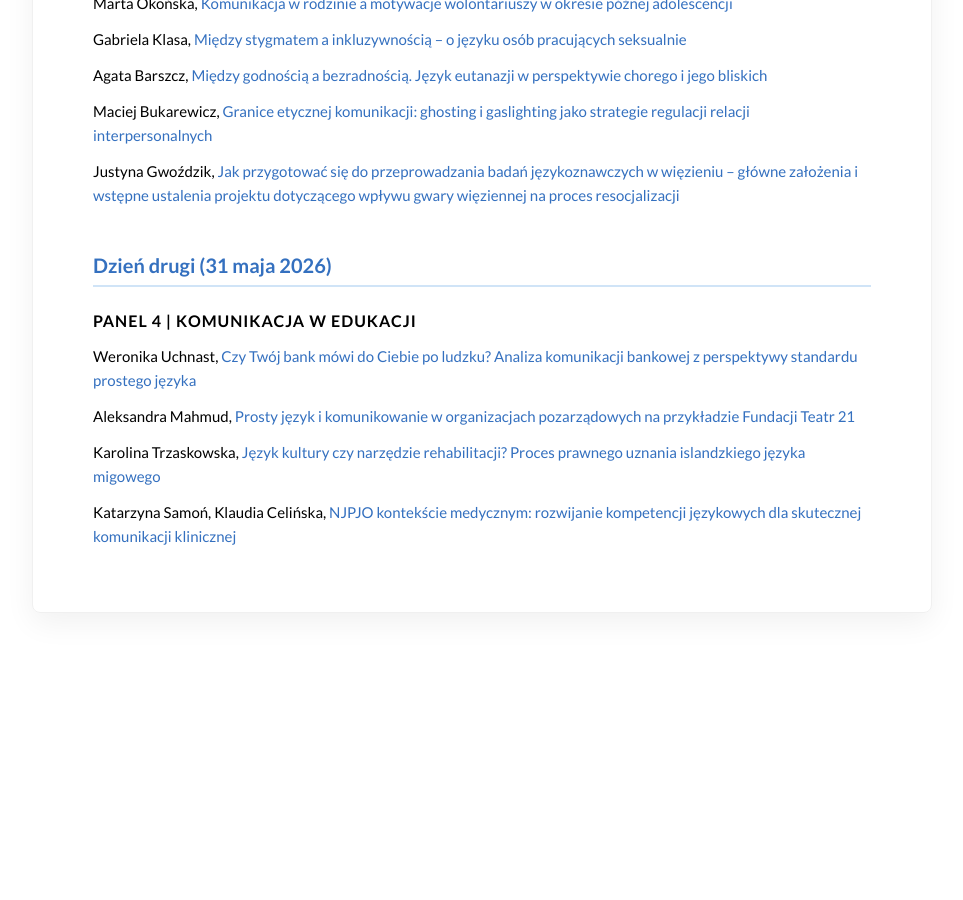
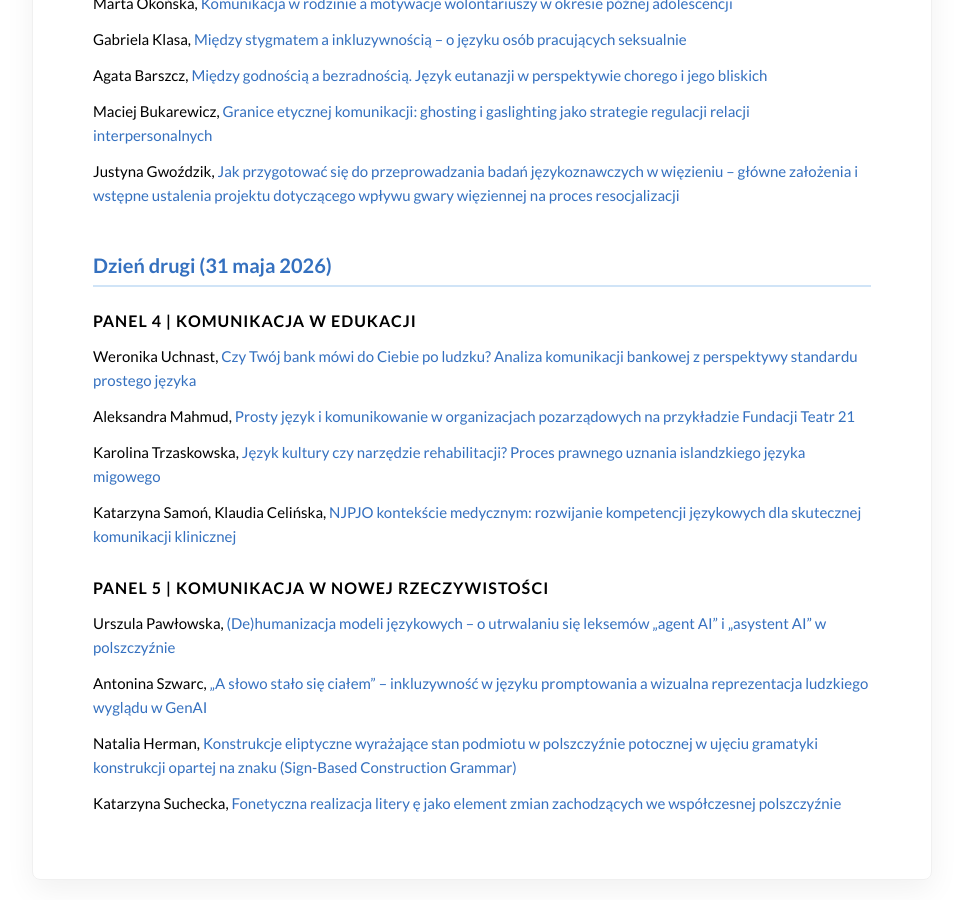
Before and after one commit to tytusdunin/3e5, a Jekyll site: the page built from index.md, in a window 1280 px wide and 900 px high, scrolled down 1043 px. Shown: the whole window, without its empty margins (158-1121 px from the left). Built offline with Jekyll 4.4.1, drawn with Linux system fonts in a browser that asks for light colours; before the commit the page ends 1676 px from its top, so only the background shows below that.

Commit message:
Add new panel

```diff
--- a/index.md
+++ b/index.md
@@ -31,8 +31,13 @@ Zaprzaszamy do przeglądania internetowej księgi abstraktów 5. edycji konferen
 ## Dzień drugi (31 maja 2026)
 
 ### PANEL 4 | **Komunikacja w edukacji**
-
 * Weronika Uchnast, [Czy Twój bank mówi do Ciebie po ludzku? Analiza komunikacji bankowej z perspektywy standardu prostego języka](uchnast)
 * Aleksandra Mahmud, [Prosty język i komunikowanie w organizacjach pozarządowych na przykładzie Fundacji Teatr 21](mahmud)
 * Karolina Trzaskowska, [Język kultury czy narzędzie rehabilitacji? Proces prawnego uznania islandzkiego języka migowego](trzaskowska)
 * Katarzyna Samoń, Klaudia Celińska, [NJPJO kontekście medycznym: rozwijanie kompetencji językowych dla skutecznej komunikacji klinicznej](samon-celinska)
+
+### PANEL 5 | **Komunikacja w nowej rzeczywistości**
+* Urszula Pawłowska, [(De)humanizacja modeli językowych – o utrwalaniu się leksemów „agent AI” i „asystent AI” w polszczyźnie](pawlowska)
+* Antonina Szwarc, [„A słowo stało się ciałem” – inkluzywność w języku promptowania a wizualna reprezentacja ludzkiego wyglądu w GenAI](szwarc)
+* Natalia Herman, [Konstrukcje eliptyczne wyrażające stan podmiotu w polszczyźnie potocznej w ujęciu gramatyki konstrukcji opartej na znaku (Sign-Based Construction Grammar)](herman)
+* Katarzyna Suchecka, [Fonetyczna realizacja litery ę jako element zmian zachodzących we współczesnej polszczyźnie](suchecka)
```
Also changed, not shown: pawlowska.md (added, +12 -0 lines).
